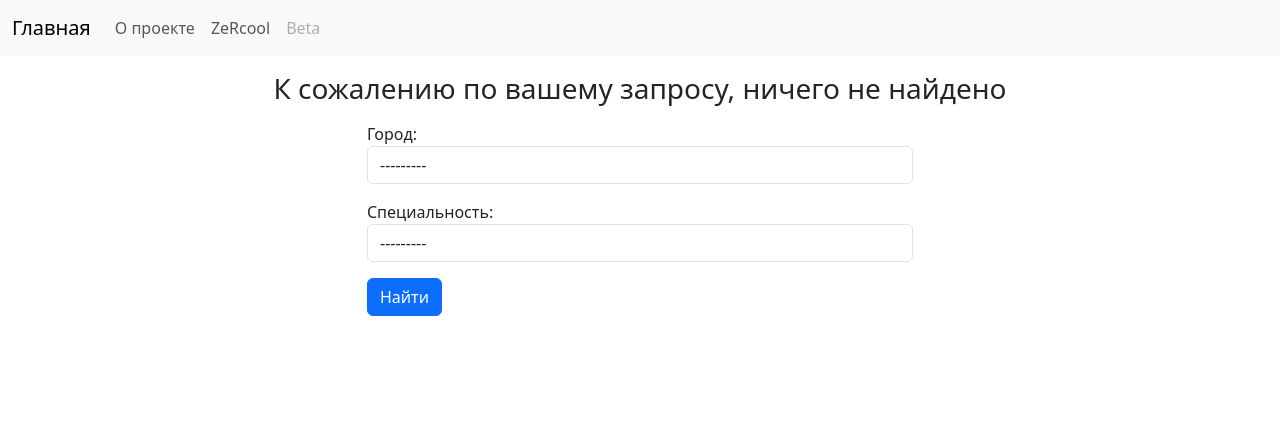
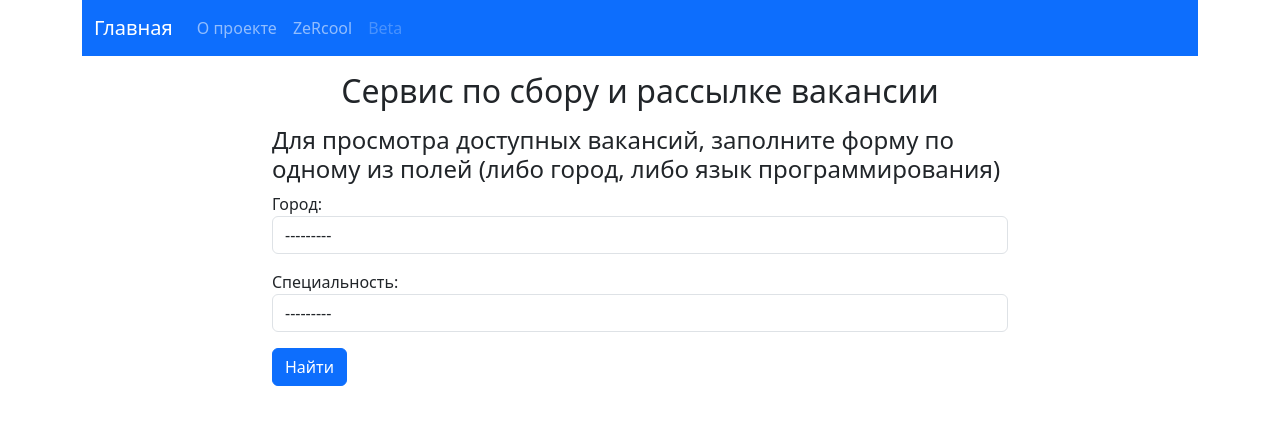
Before and after one commit to ZeRcooI/Scraping_service, a Django app: template src/scraping/templates/scraping/home.html in a window 1280 px wide. Shown: the top 425 px of the page. Run offline with Django 5.2, Linux system fonts and the light colour scheme; the template is opened without the code that fills it: values that come from a table or form of the project are taken from there, others are empty.

Commit message:
обновлен роут по страницам, добвлена страница list, изменены html

```diff
--- a/src/scraping/templates/scraping/home.html
+++ b/src/scraping/templates/scraping/home.html
@@ -3,22 +3,13 @@
 {% block title %} Home {% endblock %}
 
 {% block content %}
-    {% for obj in object_list %}
-        <div class="card my-3">
-            <h5 class="card-header"><a href="{{ obj.url }}" target="_blank">{{ obj.title }}</a></h5>
-            <div class="card-body">
-                <h4>{{ obj.company }}</h4>
-                <p class="card-text">{{ obj.description }}</p>
-                <p>{{ obj.city.name }} | {{ obj.language.name }} | <small>{{ obj.timestamp|date:"d-M-Y" }}</small></p>
-            </div>
-        </div>
-        {% empty %}
-        <h3 class="text-center mt-3 mb-3">К сожалению по вашему запросу, ничего не найдено</h3>
-    {% endfor %}
-
     <div class="row">
-        <div class="col-md-6 mx-auto">
-            <form method="get" action="">
+        <div class="col"><h2 class="text-center mt-3 mb-3">Сервис по сбору и рассылке вакансии</h2></div>
+    </div>
+    <div class="row">
+        <div class="col-md-8 mx-auto">
+            <h4>Для просмотра доступных вакансий, заполните форму по одному из полей (либо город, либо язык программирования)</h4>
+            <form method="get" action="{% url 'list' %}">
                 <div class="form-group">
                     {{ form.as_p }}
                 </div>
--- a/src/scraping_service/urls.py
+++ b/src/scraping_service/urls.py
@@ -16,10 +16,11 @@ Including another URLconf
 """
 from django.contrib import admin
 from django.urls import path
-from scraping.views import home_view
+from scraping.views import home_view, list_view
 
 
 urlpatterns = [
     path('admin/', admin.site.urls),
-    path('home/', home_view),
+    path('list', list_view, name='list'),
+    path('', home_view, name='home'),
 ]
--- a/src/templates/base.html
+++ b/src/templates/base.html
@@ -7,9 +7,10 @@
     <link href="https://cdn.jsdelivr.net/npm/bootstrap@5.3.3/dist/css/bootstrap.min.css" rel="stylesheet" integrity="sha384-QWTKZyjpPEjISv5WaRU9OFeRpok6YctnYmDr5pNlyT2bRjXh0JMhjY6hW+ALEwIH" crossorigin="anonymous">
   </head>
   <body>
-      <nav class="navbar navbar-expand-lg bg-body-tertiary">
+    <div class="container">
+      <nav class="navbar navbar-expand-lg bg-primary" data-bs-theme="dark">
           <div class="container-fluid">
-        <a class="navbar-brand" href="#">Главная</a>
+            <a class="navbar-brand" href="{% url 'home' %}">Главная</a>
             <button class="navbar-toggler" type="button" data-bs-toggle="collapse" data-bs-target="#navbarNav" aria-controls="navbarNav" aria-expanded="false" aria-label="Toggle navigation">
               <span class="navbar-toggler-icon"></span>
             </button>
@@ -28,6 +29,7 @@
             </div>
           </div>
       </nav>
+    </div>
     <div class="container">
         {% block content %}{% endblock %}
     </div>
```
Also changed, not shown: src/scraping/templates/scraping/list.html (added, +31 -0 lines), src/scraping/views.py (+7 -1 lines). Lines whose indentation alone changed are shown as unchanged.
